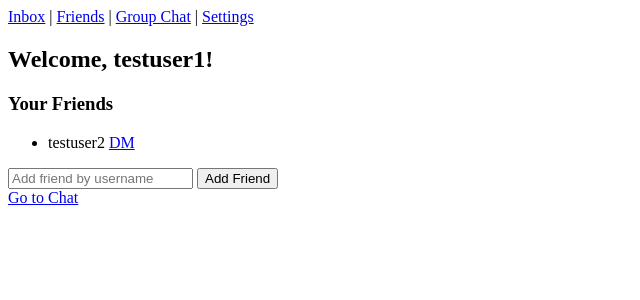
After one commit to yaaabs/konnichiwa, a Flask app: page /friends in a window 1280 px wide. The commit adds this page. Shown: the top 300 px of the page, without its empty margins (0-640 px from the left). Run offline with Flask 3, Linux system fonts and the light colour scheme; a user stored in the database is signed in; data comes from the database, SQL or seed files in the repository; both versions use the stored data as it was after the commit.

Commit message:
Added simple navigation

```diff
--- a/app.py
+++ b/app.py
@@ -3,6 +3,7 @@ from flask_socketio import SocketIO, send, emit, join_room, leave_room
 from datetime import datetime
 import os
 import sqlite3
+from werkzeug.security import generate_password_hash, check_password_hash
 
 app = Flask(__name__)
 app.config['SECRET_KEY'] = 'konnichiyabs-secret-key'
@@ -19,6 +20,13 @@ def get_db_connection():
 def init_db():
     conn = get_db_connection()
     conn.execute('''
+        CREATE TABLE IF NOT EXISTS users (
+            id INTEGER PRIMARY KEY AUTOINCREMENT,
+            username TEXT UNIQUE NOT NULL,
+            password TEXT NOT NULL
+        )
+    ''')
+    conn.execute('''
         CREATE TABLE IF NOT EXISTS messages (
             id INTEGER PRIMARY KEY AUTOINCREMENT,
             username TEXT NOT NULL,
@@ -26,22 +34,151 @@ def init_db():
             timestamp TEXT NOT NULL
         )
     ''')
+    conn.execute('''
+        CREATE TABLE IF NOT EXISTS friends (
+            id INTEGER PRIMARY KEY AUTOINCREMENT,
+            user_id INTEGER NOT NULL,
+            friend_id INTEGER NOT NULL,
+            FOREIGN KEY(user_id) REFERENCES users(id),
+            FOREIGN KEY(friend_id) REFERENCES users(id)
+        )
+    ''')
     conn.commit()
     conn.close()
 
 init_db()
 
+@app.route('/register', methods=['GET', 'POST'])
+def register():
+    error = None
+    if request.method == 'POST':
+        username = request.form.get('username')
+        password = request.form.get('password')
+        if not username or not password:
+            error = "Username and password required."
+        else:
+            conn = get_db_connection()
+            try:
+                conn.execute(
+                    'INSERT INTO users (username, password) VALUES (?, ?)',
+                    (username, generate_password_hash(password))
+                )
+                conn.commit()
+                session['username'] = username
+                return redirect(url_for('friends'))
+            except sqlite3.IntegrityError:
+                error = "Username already exists."
+            finally:
+                conn.close()
+    return render_template('register.html', error=error)
+
+@app.route('/login', methods=['GET', 'POST'])
+def login():
+    error = None
+    if request.method == 'POST':
+        username = request.form.get('username')
+        password = request.form.get('password')
+        conn = get_db_connection()
+        user = conn.execute('SELECT * FROM users WHERE username = ?', (username,)).fetchone()
+        conn.close()
+        if user and check_password_hash(user['password'], password):
+            session['username'] = username
+            return redirect(url_for('friends'))
+        else:
+            error = "Invalid username or password."
+    return render_template('login.html', error=error)
+
+@app.route('/friends', methods=['GET', 'POST'])
+def friends():
+    if 'username' not in session:
+        return redirect(url_for('login'))
+    username = session['username']
+    conn = get_db_connection()
+    user = conn.execute('SELECT id FROM users WHERE username = ?', (username,)).fetchone()
+    user_id = user['id']
+
+    error = None
+    # Add friend logic
+    if request.method == 'POST':
+        friend_username = request.form.get('friend_username')
+        if friend_username and friend_username != username:
+            friend = conn.execute('SELECT id FROM users WHERE username = ?', (friend_username,)).fetchone()
+            if not friend:
+                error = "User does not exist."
+            else:
+                friend_id = friend['id']
+                # Check if already friends
+                already = conn.execute(
+                    'SELECT 1 FROM friends WHERE user_id = ? AND friend_id = ?', (user_id, friend_id)
+                ).fetchone()
+                if already:
+                    error = "Already friends."
+                else:
+                    # Add mutual friendship
+                    conn.execute('INSERT INTO friends (user_id, friend_id) VALUES (?, ?)', (user_id, friend_id))
+                    conn.execute('INSERT INTO friends (user_id, friend_id) VALUES (?, ?)', (friend_id, user_id))
+                    conn.commit()
+        else:
+            error = "Invalid friend username."
+
+    # Get friend list
+    friends_rows = conn.execute(
+        'SELECT u.username FROM friends f JOIN users u ON f.friend_id = u.id WHERE f.user_id = ?', (user_id,)
+    ).fetchall()
+    friends_list = [row['username'] for row in friends_rows]
+    conn.close()
+    return render_template('friends.html', username=username, friends=friends_list, error=error)
+
+@app.route('/inbox')
+def inbox():
+    if 'username' not in session:
+        return redirect(url_for('login'))
+    username = session['username']
+    conn = get_db_connection()
+    user = conn.execute('SELECT id FROM users WHERE username = ?', (username,)).fetchone()
+    user_id = user['id']
+    # Get all friends (DMs)
+    friends_rows = conn.execute(
+        'SELECT u.username FROM friends f JOIN users u ON f.friend_id = u.id WHERE f.user_id = ?', (user_id,)
+    ).fetchall()
+    friends_list = [row['username'] for row in friends_rows]
+    conn.close()
+    return render_template('inbox.html', username=username, friends=friends_list)
+
+@app.route('/settings')
+def settings():
+    if 'username' not in session:
+        return redirect(url_for('login'))
+    return render_template('settings.html', username=session['username'])
+
+@app.route('/logout')
+def logout():
+    session.clear()
+    return redirect(url_for('login'))
+
+@app.route('/dm/<friend_username>')
+def dm(friend_username):
+    if 'username' not in session:
+        return redirect(url_for('login'))
+    username = session['username']
+    # For now, just show a placeholder DM chat page
+    return render_template('dm.html', username=username, friend_username=friend_username)
+
 @app.route('/')
-def login():
-    return render_template('login.html')
+def index():
+    return render_template('index.html')
 
-@app.route('/chat', methods=['POST'])
+@app.route('/chat', methods=['GET', 'POST'])
 def chat():
-    username = request.form.get('username')
-    if not username:
-        return redirect(url_for('login'))
-
-    session['username'] = username
+    if request.method == 'POST':
+        username = request.form.get('username')
+        if not username:
+            return redirect(url_for('login'))
+        session['username'] = username
+    else:
+        username = session.get('username')
+        if not username:
+            return redirect(url_for('login'))
     # Fetch last 50 messages for chat history
     conn = get_db_connection()
     messages = conn.execute('SELECT username, msg, timestamp FROM messages ORDER BY id ASC LIMIT 50').fetchall()
--- a/templates/chat.html
+++ b/templates/chat.html
@@ -61,6 +61,7 @@
   </script>
 </head>
 <body>
+  {% include 'navbar.html' %}
   <h2>🌷 Welcome to Konnichiyabs, {{ username }}!</h2>
   <div id="chat-box" style="border: 1px solid #ccc; height: 300px; overflow-y: scroll; background: #fff; border-radius: 8px; margin-bottom: 10px;">
     {% for m in messages %}
--- /dev/null
+++ b/templates/friends.html
@@ -0,0 +1,27 @@
+<!DOCTYPE html>
+<html>
+<head>
+  <title>Friends | Konnichiyabs</title>
+</head>
+<body>
+  {% include 'navbar.html' %}
+  <h2>Welcome, {{ username }}!</h2>
+  <h3>Your Friends</h3>
+  {% if error %}
+    <div style="color: red;">{{ error }}</div>
+  {% endif %}
+  <ul>
+    {% for friend in friends %}
+      <li>
+        {{ friend }}
+        <a href="/dm/{{ friend }}">DM</a>
+      </li>
+    {% endfor %}
+  </ul>
+  <form method="POST" action="/friends">
+    <input type="text" name="friend_username" placeholder="Add friend by username" required>
+    <button type="submit">Add Friend</button>
+  </form>
+  <a href="/chat">Go to Chat</a>
+</body>
+</html>
--- /dev/null
+++ b/templates/navbar.html
@@ -0,0 +1,6 @@
+<nav style="margin-bottom: 16px;">
+  <a href="/inbox">Inbox</a> |
+  <a href="/friends">Friends</a> |
+  <a href="/chat">Group Chat</a> |
+  <a href="/settings">Settings</a>
+</nav>
```
Also changed, not shown: init_db.py (added, +21 -0 lines), templates/dm.html (added, +13 -0 lines), templates/inbox.html (added, +19 -0 lines), templates/index.html (added, +15 -0 lines), templates/login.html (+7 -2 lines), templates/register.html (added, +18 -0 lines), templates/settings.html (added, +14 -0 lines), chat.db.
